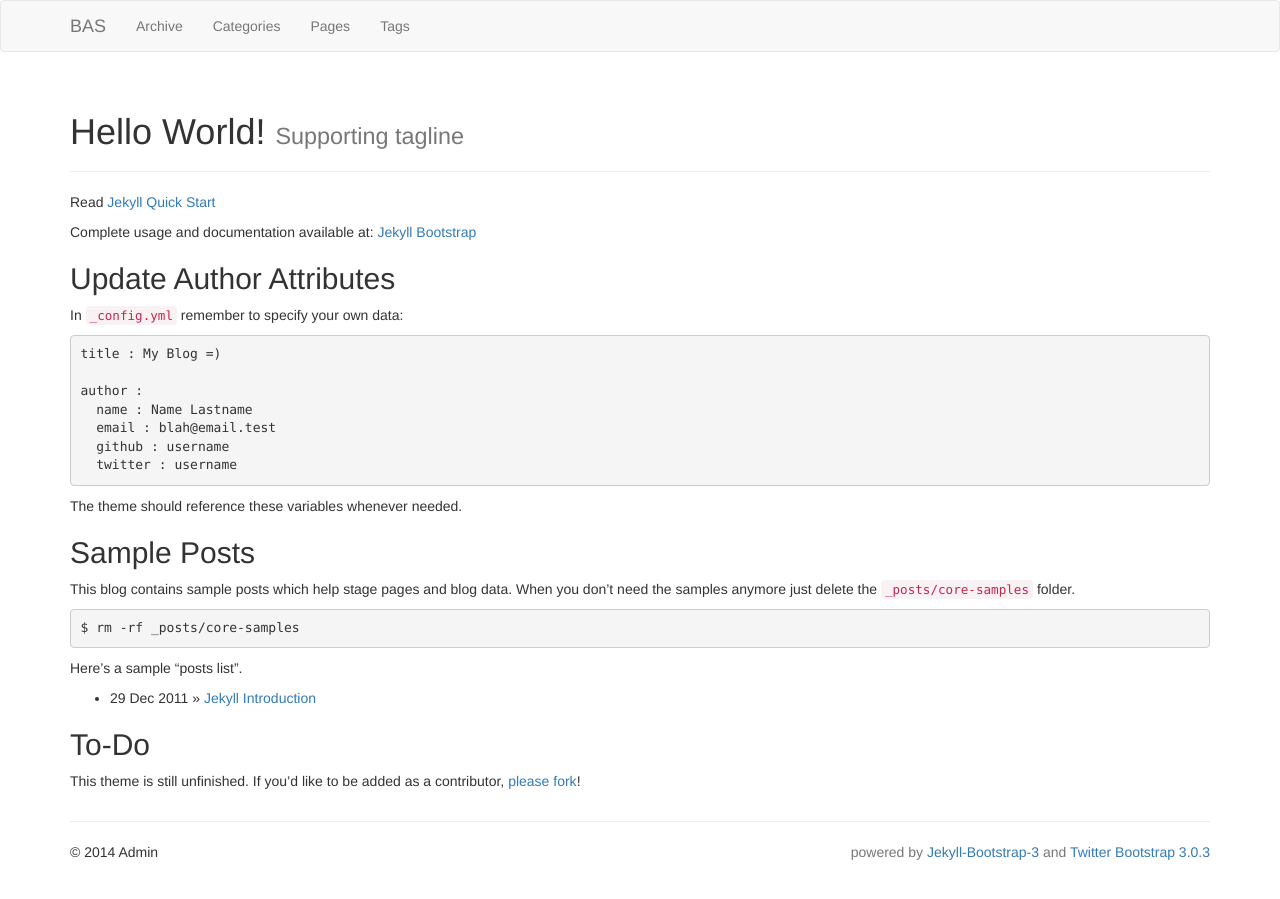
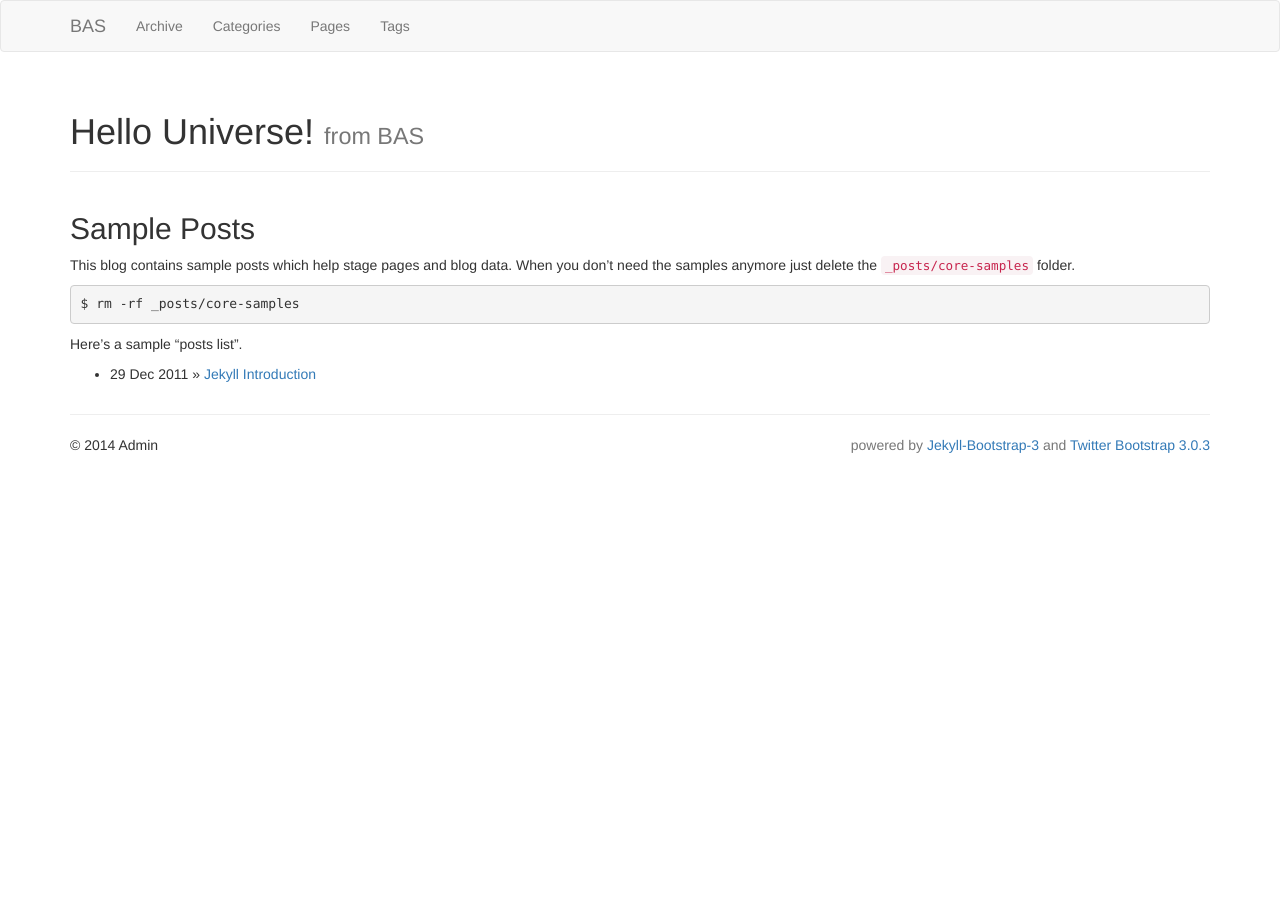
Before and after one commit to bas-org/bas-org.github.io, a Jekyll site: the page built from index.md, in a window 1280 px wide. Built offline with Jekyll 4.4.1, drawn with Linux system fonts in a browser that asks for light colours; nearby versions of some CDN libraries; library files that are not in the unit come from our copies.

Commit message:
Used index.md instead of index.html

```diff
--- a/index.html
+++ /dev/null
@@ -1 +0,0 @@
-Hello Universe
--- a/index.md
+++ b/index.md
@@ -1,27 +1,10 @@
 ---
 layout: page
-title: Hello World!
-tagline: Supporting tagline
+title: Hello Universe!
+tagline: from BAS
 ---
 {% include JB/setup %}
 
-Read [Jekyll Quick Start](http://jekyllbootstrap.com/usage/jekyll-quick-start.html)
-
-Complete usage and documentation available at: [Jekyll Bootstrap](http://jekyllbootstrap.com)
-
-## Update Author Attributes
-
-In `_config.yml` remember to specify your own data:
-
-    title : My Blog =)
-
-    author :
-      name : Name Lastname
-      email : blah@email.test
-      github : username
-      twitter : username
-
-The theme should reference these variables whenever needed.
 
 ## Sample Posts
 
@@ -37,7 +20,3 @@ Here's a sample "posts list".
     <li><span>{{ post.date | date_to_string }}</span> &raquo; <a href="{{ BASE_PATH }}{{ post.url }}">{{ post.title }}</a></li>
   {% endfor %}
 </ul>
-
-## To-Do
-
-This theme is still unfinished. If you'd like to be added as a contributor, [please fork](http://github.com/dbtek/jekyll-bootstrap-3)!
```
